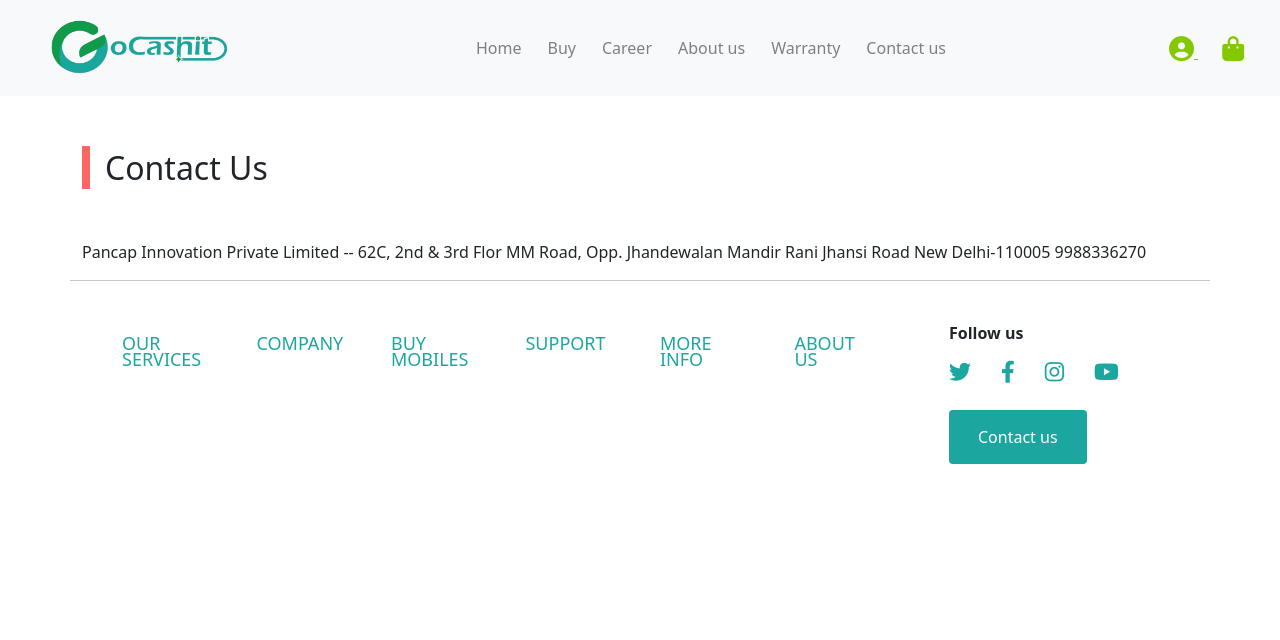
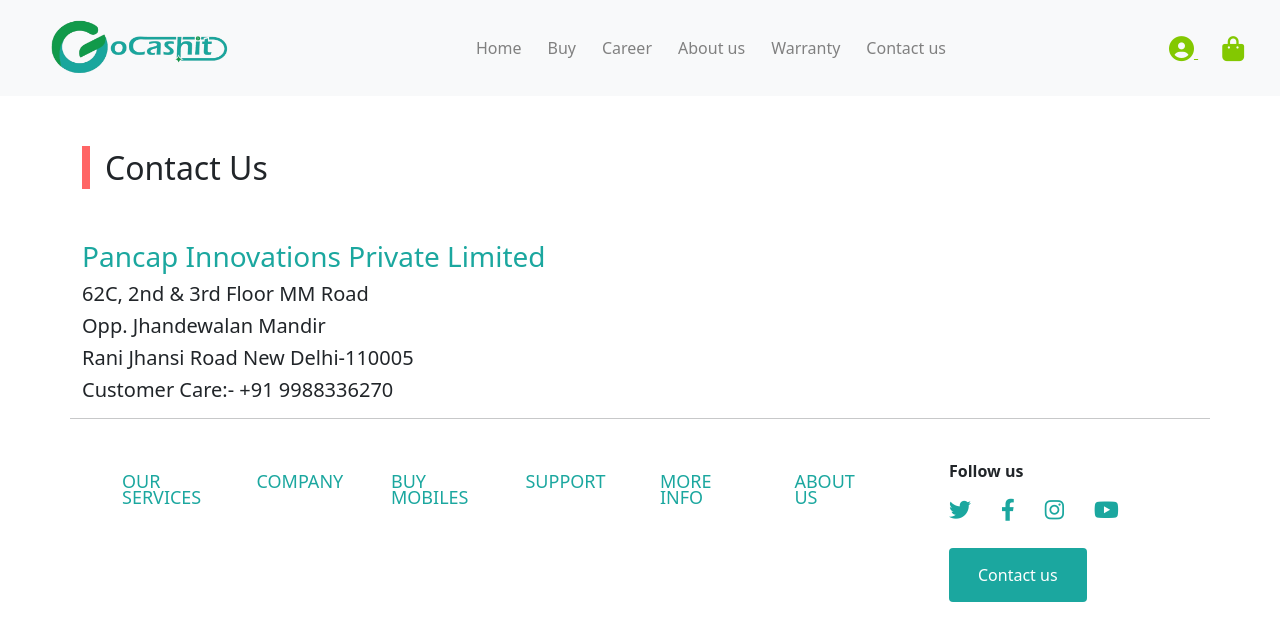
Before and after one commit to vanshaj07/GreenPhones, a React (Create React App) app: page /contact-us in a window 1280 px wide. Shown: the top 640 px of the page. Built offline with nearby package versions, Linux system fonts and the light colour scheme.

Commit message:
Updated contact us page

```diff
--- a/src/components/ContactUs.js
+++ b/src/components/ContactUs.js
@@ -10,10 +10,11 @@
 </div>
 <div className="container">
     <p>
-            Pancap Innovation Private Limited --
-            62C, 2nd & 3rd Flor MM Road, Opp. Jhandewalan Mandir
-            Rani Jhansi Road New Delhi-110005
-            9988336270
+            <h3 style={{"color":"#1ba79f"}}>Pancap Innovations Private Limited </h3>
+            <h5>62C, 2nd & 3rd Floor MM Road</h5>
+            <h5>Opp. Jhandewalan Mandir</h5>
+            <h5>Rani Jhansi Road New Delhi-110005</h5>
+            <h5>Customer Care:- +91 9988336270 </h5>
 
     </p>
 </div>
```
